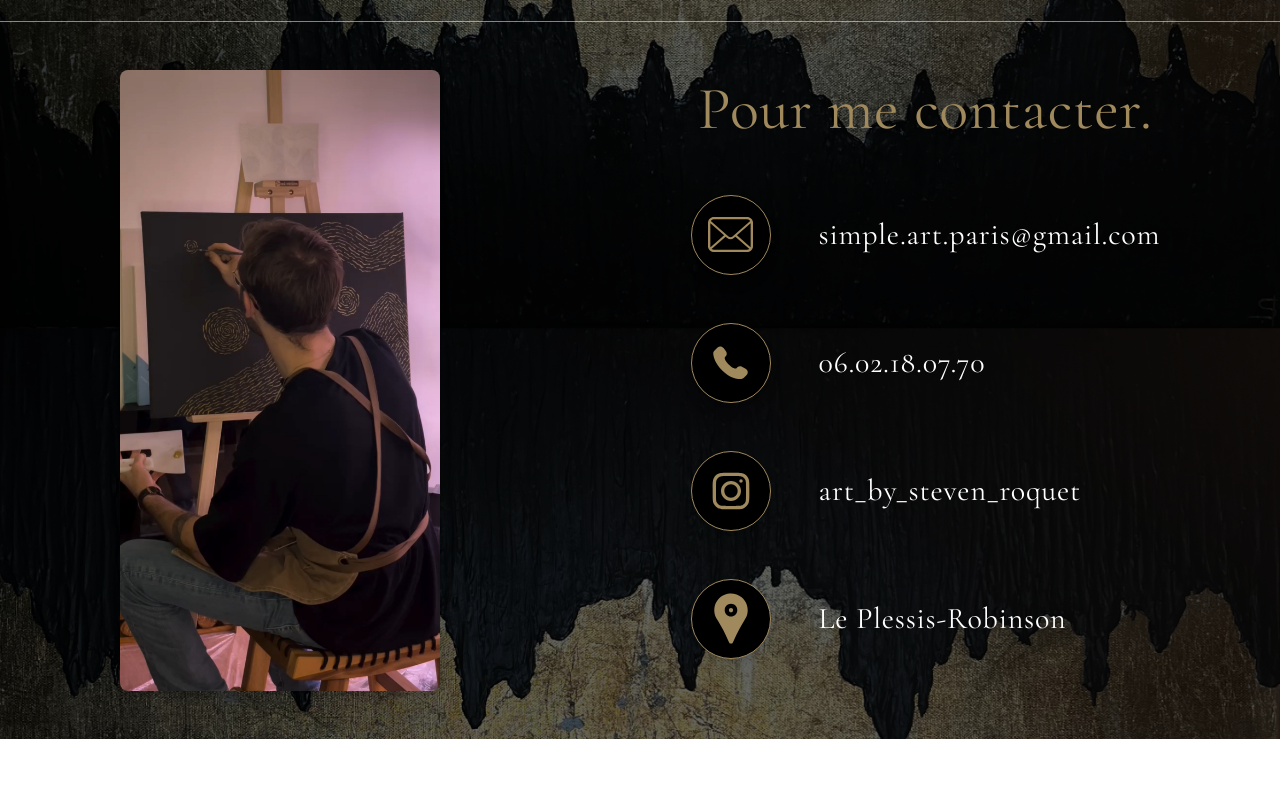
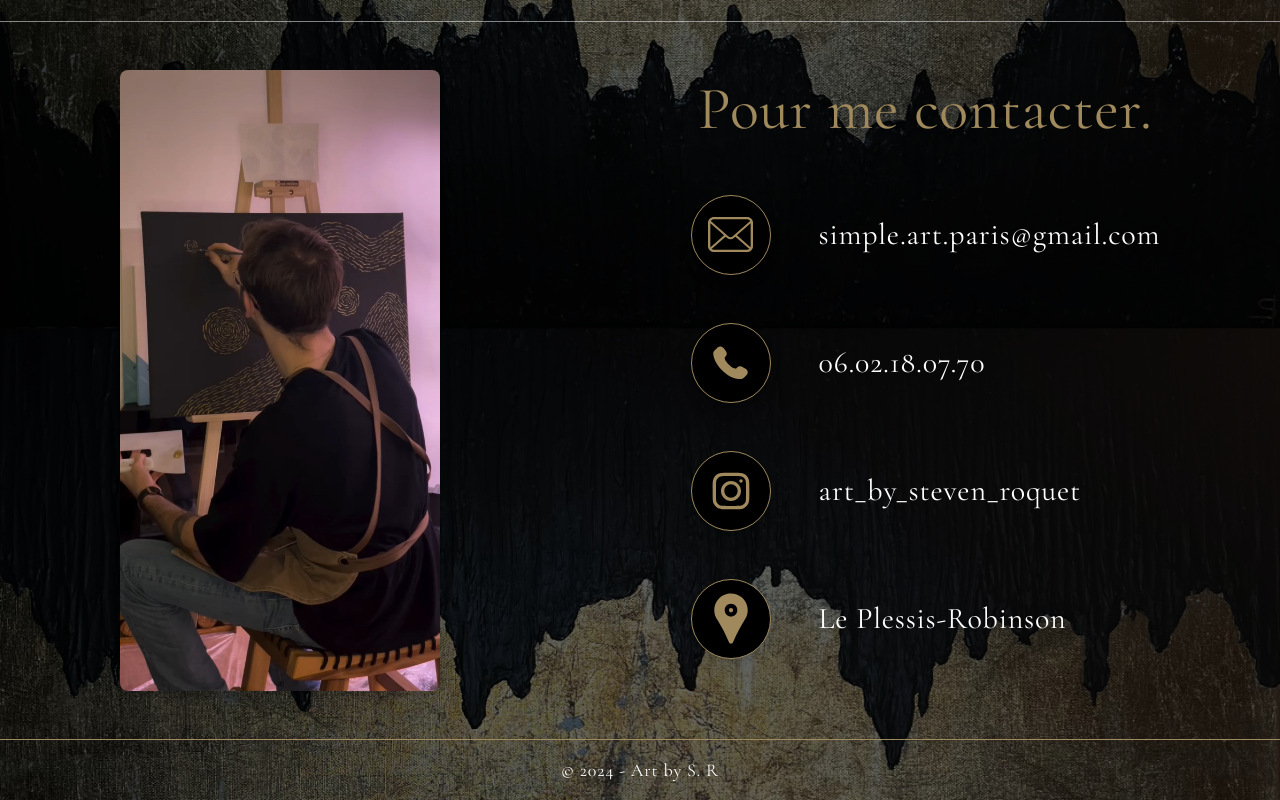
Before and after one commit to RKcodage/simple-art, a React (Vite) app: page / in a window 1280 px wide. Shown: the part 5437-6237 px from the top of the page. Before the commit the page ends 6176 px from the top, so only its background shows below. Built offline with nearby package versions, Linux system fonts and the light colour scheme.

Commit message:
Footer component

```diff
--- a/src/App.jsx
+++ b/src/App.jsx
@@ -3,6 +3,7 @@ import { useState, useEffect } from 'react';
 import Artist from './components/Artist';
 import Contact from './components/Contact';
 import Creations from './components/Creations';
+import Footer from './components/Footer';
 
 function App() {
   const [hideNavbar, setHideNavbar] = useState(false);
@@ -77,6 +78,7 @@ function App() {
         <Artist />
         <Creations />
         <Contact />
+        <Footer />
       </div>
     </>
   );
--- a/src/components/Footer.jsx
+++ b/src/components/Footer.jsx
@@ -2,7 +2,9 @@ import React from 'react'
 
 const Footer = () => {
   return (
-    <div>Footer</div>
+    <div className="text-white px-12 bg-black/60 content-center flex justify-center items-center border-t border-menuYellow">
+      <p className="py-4 text-lg">© 2024 - Art by S. R</p>
+    </div>
   )
 }
 
```
